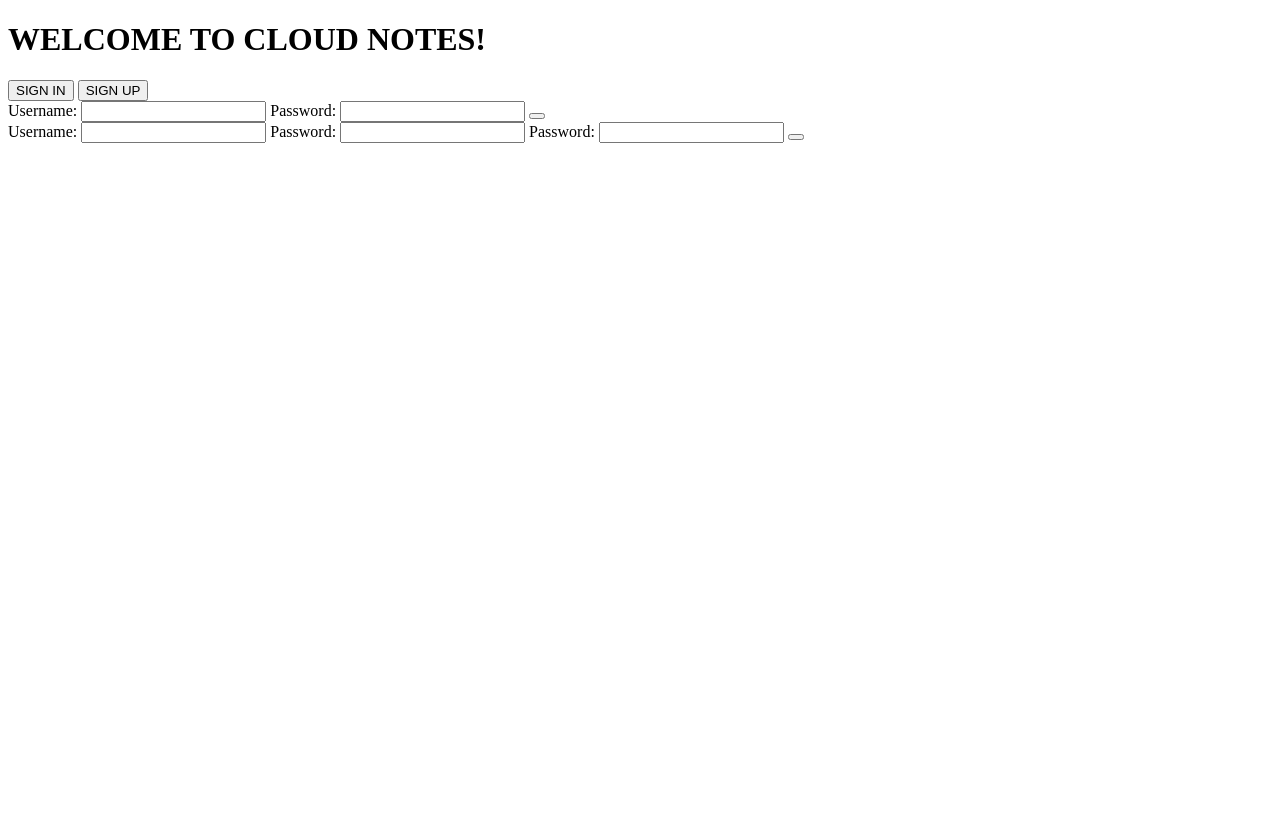
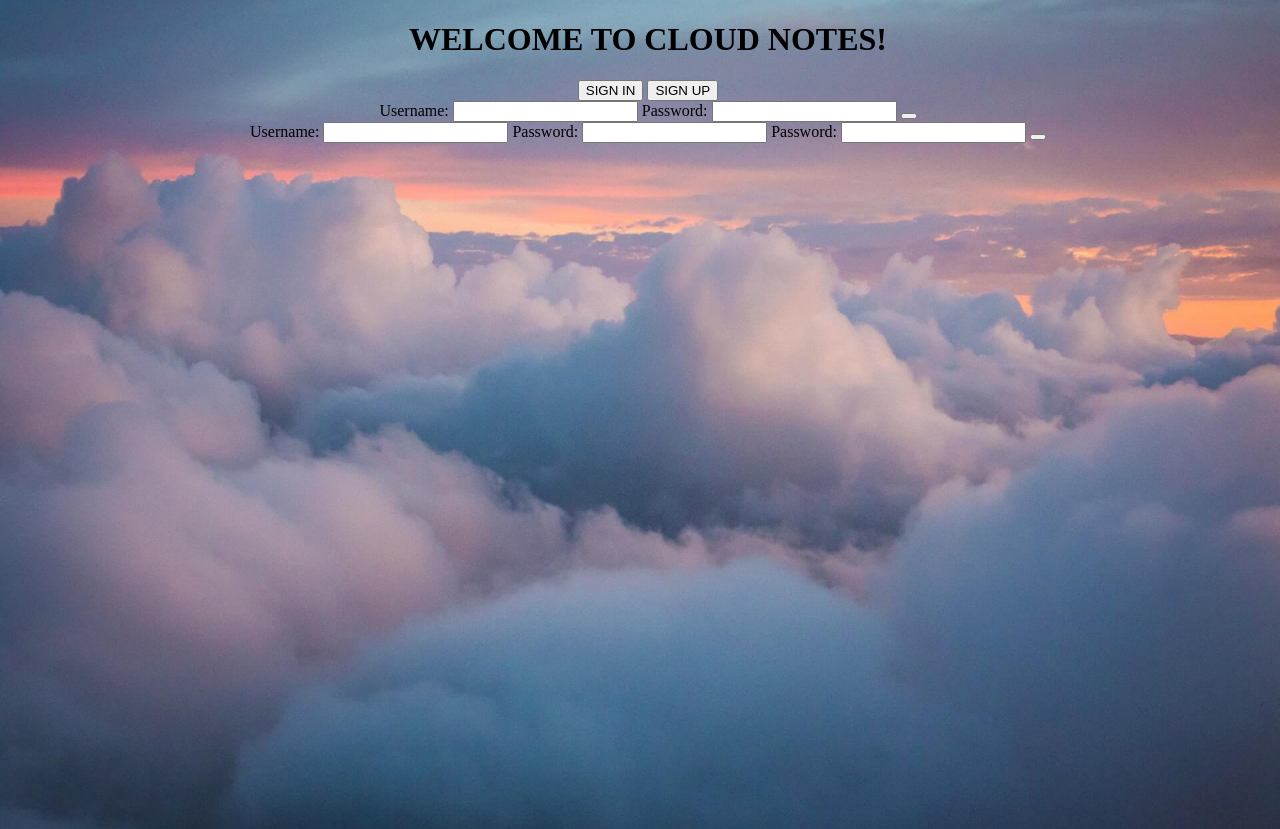
Before and after one commit to mejkej/cloudnotes, a Django app: template templates/entry.html in a window 1280 px wide. Before the commit the page ends 143 px from the top, so only its background shows below. Run offline with Django 3.2, Linux system fonts and the light colour scheme; the template is opened without the code that fills it, so the values that code supplies are empty.

Commit message:
html nearly done set a Bg img

```diff
--- a/CLOUD_PROJECT/urls.py
+++ b/CLOUD_PROJECT/urls.py
@@ -15,7 +15,9 @@ Including another URLconf
 """
 from django.contrib import admin
 from django.urls import path
+from ENTRY_APP import views
 
 urlpatterns = [
     path('admin/', admin.site.urls),
+    path('', views.ENTRY_HTML, name="entry"),
 ]
--- a/ENTRY_APP/models.py
+++ b/ENTRY_APP/models.py
@@ -1,2 +1,3 @@
 from django.db import models
-from django.contrib.auth.models import AbstractUser
+from django.contrib.auth.models import User
+from cloudinary.models import CloudinaryField
--- a/ENTRY_APP/views.py
+++ b/ENTRY_APP/views.py
@@ -1,3 +1,5 @@
 from django.shortcuts import render
 
 # Create your views here.
+def ENTRY_HTML(request):
+    return render(request, 'entry.html')
--- a/static/css/entry.css
+++ b/static/css/entry.css
@@ -1,8 +1,17 @@
+{% load static %}
 body {
+    text-align:center;
+    background-image: url('../imgs/bg.jpeg');
+    background-size: cover;
+    background-position: center center;
+    background-repeat: no-repeat;
+    width:100vw;
+    height:100vh;
+}
+
+#signin{
 
 }
-
-#signin{}
 
 #signup{}
 
```
Also changed, not shown: static/imgs/bg.jpeg (renamed from media/BG.jpeg).
